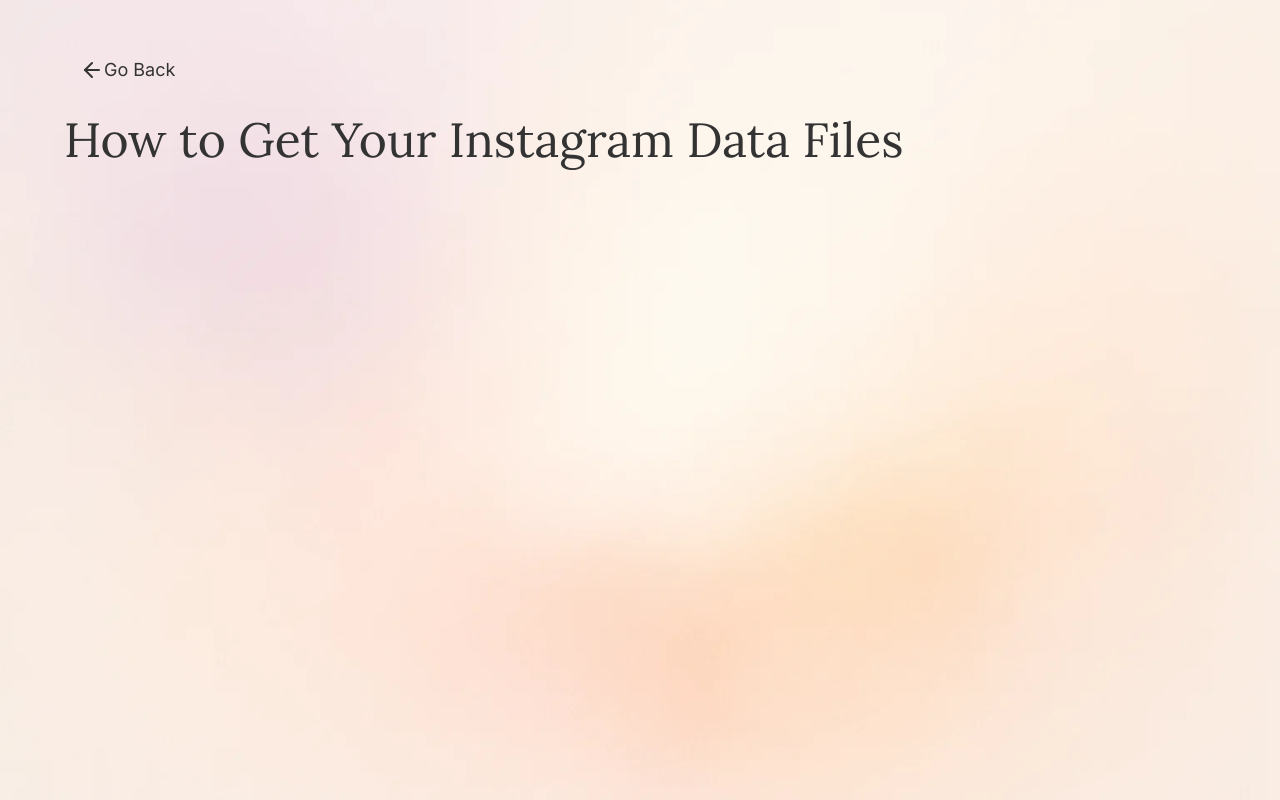
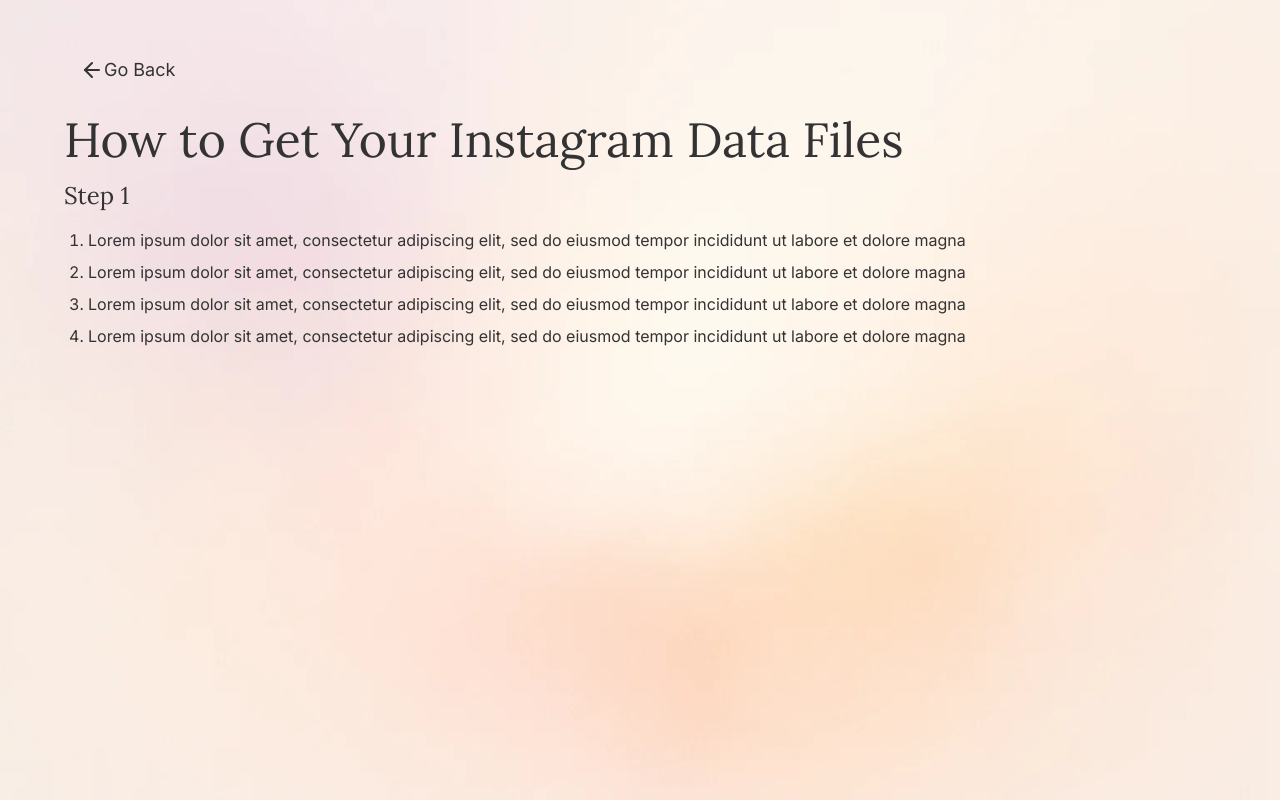
Before and after one commit to Eric-Zhang-Developer/follow-diff, a Next.js app: page /tutorial in a window 1280 px wide. Built offline with nearby package versions, Linux system fonts and the light colour scheme.

Commit message:
feat: step 1

```diff
--- a/src/app/tutorial/page.tsx
+++ b/src/app/tutorial/page.tsx
@@ -3,7 +3,7 @@
 
 export default function Tutorial() {
   return (
-    <div className="font-text flex min-h-screen flex-col px-2 pt-5 pb-4 md:px-4 md:pt-10 text-primary">
+    <div className="font-text text-primary flex min-h-screen flex-col px-2 pt-5 pb-4 md:px-4 md:pt-10">
       <main className="container mx-auto flex flex-grow flex-col items-start gap-4 px-2 md:px-12">
         <Link
           href="/"
@@ -12,9 +12,32 @@
           <ArrowLeft></ArrowLeft> Go Back
         </Link>
 
-        <h1 className="font-main text-3xl md:text-5xl ">
+        <h1 className="font-main text-3xl md:text-5xl">
           How to Get Your Instagram Data Files
         </h1>
+
+        <section className="space-y-4">
+          <h2 className="text-2xl font-main ">Step 1</h2>
+          <ol className="list-decimal space-y-2 pl-6">
+            <li>
+              Lorem ipsum dolor sit amet, consectetur adipiscing elit, sed do
+              eiusmod tempor incididunt ut labore et dolore magna
+            </li>
+            <li>
+              Lorem ipsum dolor sit amet, consectetur adipiscing elit, sed do
+              eiusmod tempor incididunt ut labore et dolore magna
+            </li>
+            <li>
+              Lorem ipsum dolor sit amet, consectetur adipiscing elit, sed do
+              eiusmod tempor incididunt ut labore et dolore magna
+            </li>
+            <li>
+              Lorem ipsum dolor sit amet, consectetur adipiscing elit, sed do
+              eiusmod tempor incididunt ut labore et dolore magna
+            </li>
+          </ol>
+        </section>
+
 
       </main>
     </div>
```
